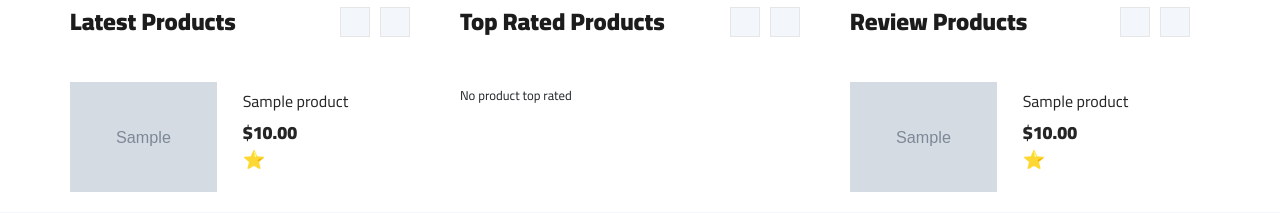
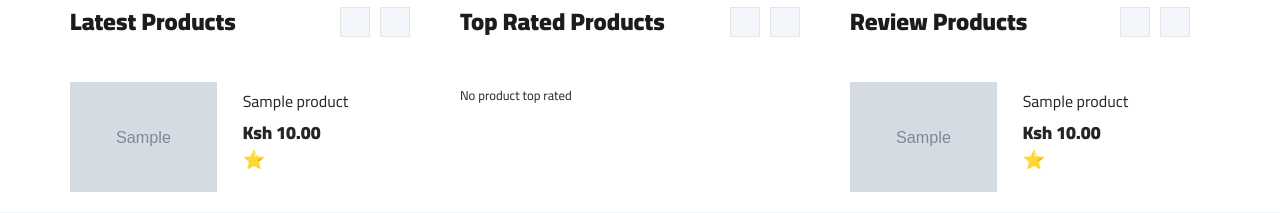
Before and after one commit to ColinAdo/group-one-project, a Django app: page / in a window 1280 px wide. Shown: the part 1304-1517 px from the top of the page. Run offline with Django 4.2, Linux system fonts and the light colour scheme; a user stored in the database is signed in; tables that the repository leaves empty hold one stand-in row (values such as "Sample post"); grey boxes marked "Sample" are stand-in pictures; some libraries are stand-ins or nearby versions.

Commit message:
Change $ to ksh

```diff
--- a/templates/products/index.html
+++ b/templates/products/index.html
@@ -362,7 +362,7 @@
                       </div>
                       <div class="latest-product__item__text">
                         <h6>{{product.name}}</h6>
-                        <span>${{product.price}}</span>
+                        <span>Ksh {{product.price}}</span>
                         <span>{{review.get_rating_display}}</span>
                       </div>
                     </a>
@@ -378,7 +378,7 @@
                       </div>
                       <div class="latest-product__item__text">
                         <h6>{{product.name}}</h6>
-                        <span>${{product.price}}</span>
+                        <span>Ksh {{product.price}}</span>
                         <span>{{review.get_rating_display}}</span>
                       </div>
                     </a>
@@ -401,7 +401,7 @@
                       </div>
                       <div class="latest-product__item__text">
                         <h6>{{product.name}}</h6>
-                        <span>${{product.price}}</span>
+                        <span>Ksh {{product.price}}</span>
                         <span>{{review.get_rating_display}}</span>
                       </div>
                     </a>
@@ -417,7 +417,7 @@
                       </div>
                       <div class="latest-product__item__text">
                         <h6>{{product.name}}</h6>
-                        <span>${{product.price}}</span>
+                        <span>Ksh {{product.price}}</span>
                         <span>{{review.get_rating_display}}</span>
                       </div>
                     </a>
@@ -446,7 +446,7 @@
                   </div>
                   <div class="latest-product__item__text">
                     <h6>{{review.product.name}}</h6>
-                    <span>${{review.product.price}}</span>
+                    <span>Ksh {{review.product.price}}</span>
                     <span>{{review.get_rating_display}}</span>
                   </div>
                 </a>
@@ -466,7 +466,7 @@
                   </div>
                   <div class="latest-product__item__text">
                     <h6>{{review.product.name}}</h6>
-                    <span>${{review.product.price}}</span>
+                    <span>Ksh {{review.product.price}}</span>
                     <span>{{review.get_rating_display}}</span>
                   </div>
                 </a>
@@ -494,7 +494,7 @@
                       </div>
                       <div class="latest-product__item__text">
                         <h6>{{product.name}}</h6>
-                        <span>${{product.price}}</span>
+                        <span>Ksh {{product.price}}</span>
                         <span>{{review.get_rating_display}}</span>
                       </div>
                     </a>
@@ -518,7 +518,7 @@
                       </div>
                       <div class="latest-product__item__text">
                         <h6>{{product.name}}</h6>
-                        <span>${{product.price}}</span>
+                        <span>Ksh {{product.price}}</span>
                         <span>{{review.get_rating_display}}</span>
                       </div>
                     </a>
```
